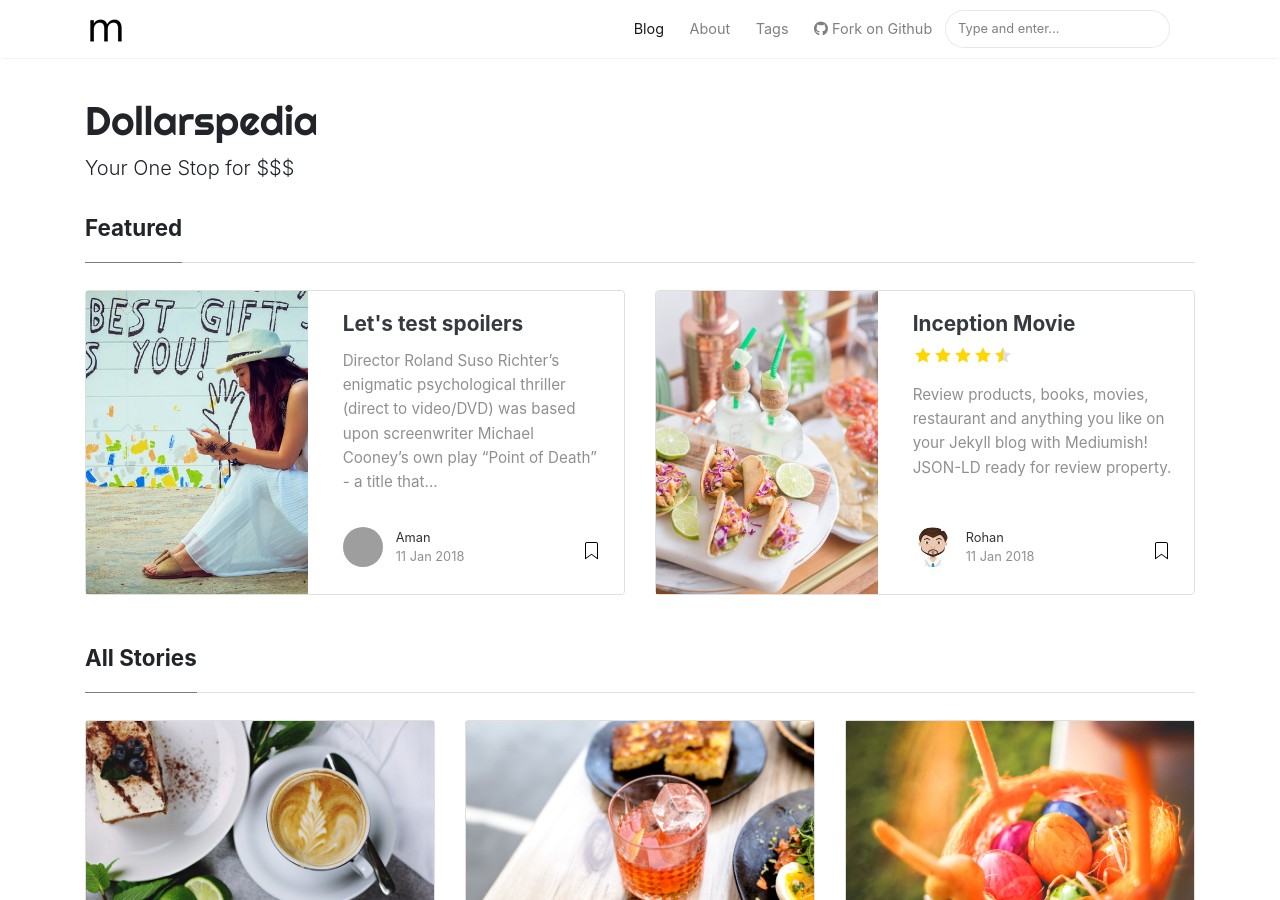
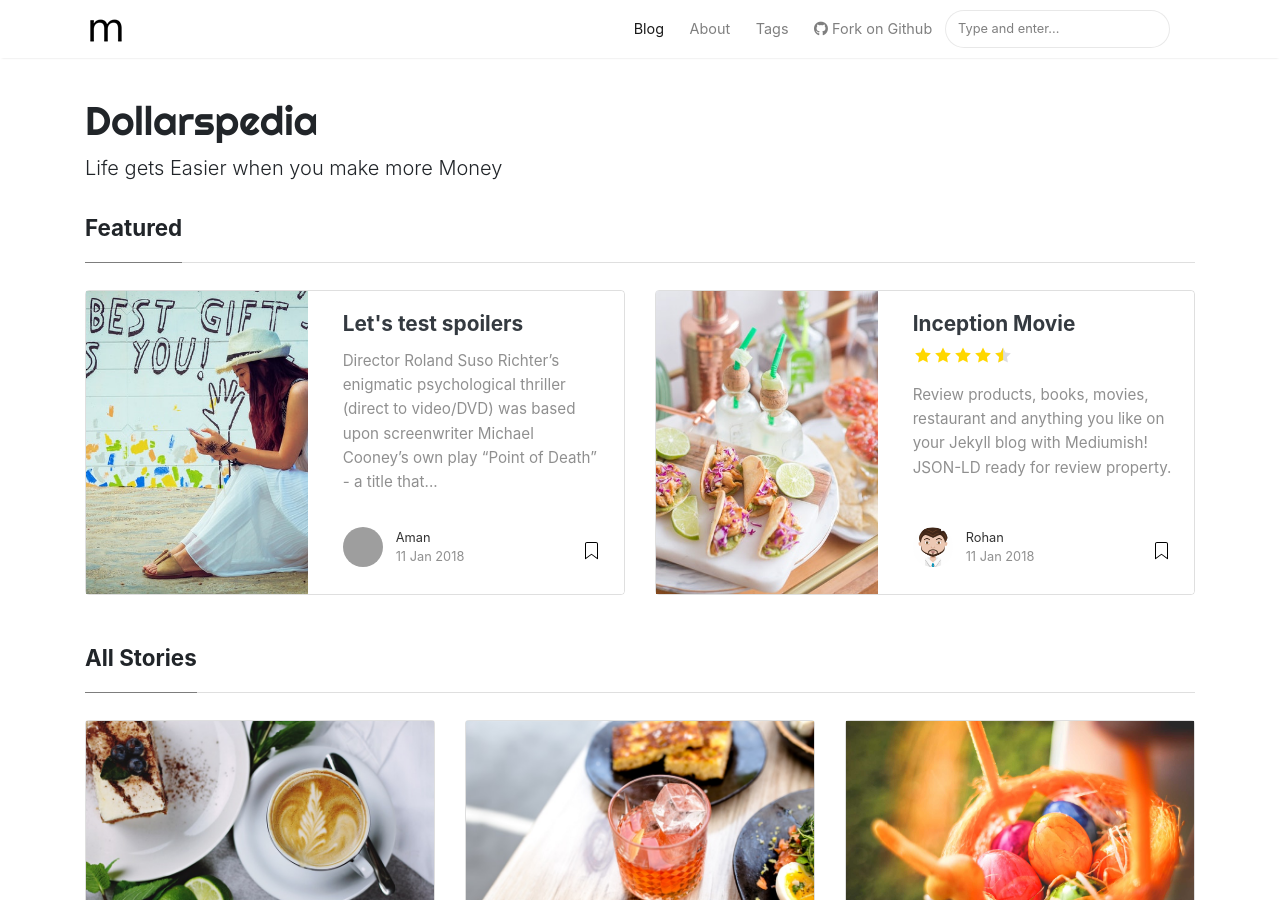
Before and after one commit to samita100/incredible-bee, a Jekyll site: the page built from index.html, in a window 1280 px wide and 900 px high. Built offline with Jekyll 4.4.1, drawn with Linux system fonts in a browser that asks for light colours; nearby versions of some CDN libraries; the list of posts is cut into pages by our own code; grey boxes are pictures that could not be loaded.

Commit message:
_config.yml: changed

```diff
--- a/_config.yml
+++ b/_config.yml
@@ -1,6 +1,6 @@
 name: Dollarspedia
 title: DOllarspedia
-description: 'Your One Stop for $$$'
+description: 'Life gets Easier when you make more Money'
 logo: assets/images/logo.png
 favicon: assets/images/logo.png
 baseurl: ''
```
